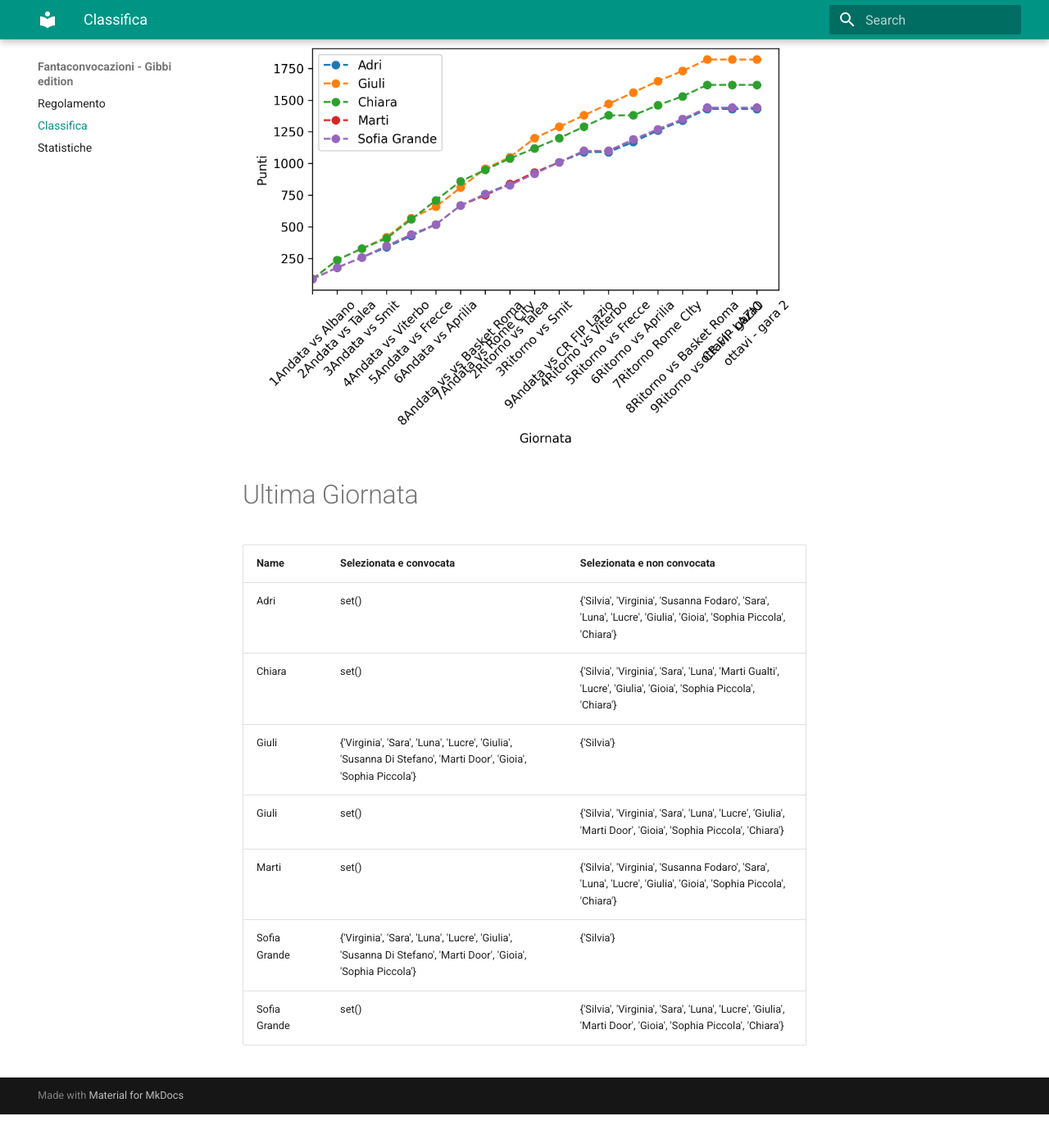
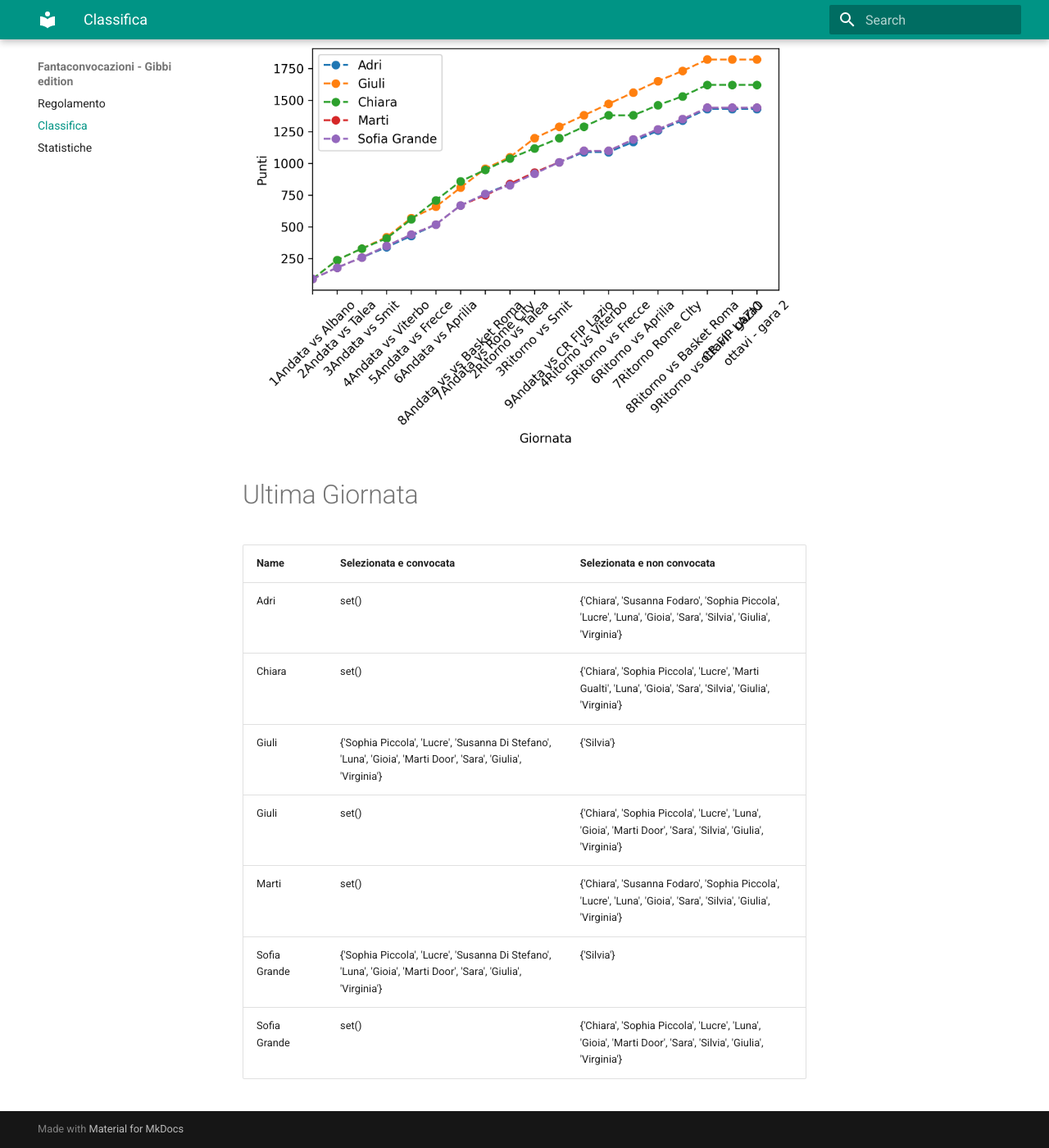
Before and after one commit to martinig94/fantagibbi, an MkDocs documentation site: the page built from docs/Classifica.md, in a window 1280 px wide and 1400 px high, scrolled down 565 px. Shown: the whole window at 82% size. Built offline with MkDocs 1.6.1 and Material for MkDocs 9.7.7, drawn with Linux system fonts in a browser that asks for light colours; before the commit the page ends 1924 px from its top, so only the background shows below that.

Commit message:
Auto-update from main.py

```diff
--- a/docs/Classifica.md
+++ b/docs/Classifica.md
@@ -18,11 +18,11 @@
 <!-- START_TABLE CORRECT -->
 | Name         | Selezionata e convocata                                                                                        | Selezionata e non convocata                                                                                      |
 |:-------------|:---------------------------------------------------------------------------------------------------------------|:-----------------------------------------------------------------------------------------------------------------|
-| Adri         | set()                                                                                                          | {'Silvia', 'Virginia', 'Susanna Fodaro', 'Sara', 'Luna', 'Lucre', 'Giulia', 'Gioia', 'Sophia Piccola', 'Chiara'} |
-| Chiara       | set()                                                                                                          | {'Silvia', 'Virginia', 'Sara', 'Luna', 'Marti Gualti', 'Lucre', 'Giulia', 'Gioia', 'Sophia Piccola', 'Chiara'}   |
-| Giuli        | {'Virginia', 'Sara', 'Luna', 'Lucre', 'Giulia', 'Susanna Di Stefano', 'Marti Door', 'Gioia', 'Sophia Piccola'} | {'Silvia'}                                                                                                       |
-| Giuli        | set()                                                                                                          | {'Silvia', 'Virginia', 'Sara', 'Luna', 'Lucre', 'Giulia', 'Marti Door', 'Gioia', 'Sophia Piccola', 'Chiara'}     |
-| Marti        | set()                                                                                                          | {'Silvia', 'Virginia', 'Susanna Fodaro', 'Sara', 'Luna', 'Lucre', 'Giulia', 'Gioia', 'Sophia Piccola', 'Chiara'} |
-| Sofia Grande | {'Virginia', 'Sara', 'Luna', 'Lucre', 'Giulia', 'Susanna Di Stefano', 'Marti Door', 'Gioia', 'Sophia Piccola'} | {'Silvia'}                                                                                                       |
-| Sofia Grande | set()                                                                                                          | {'Silvia', 'Virginia', 'Sara', 'Luna', 'Lucre', 'Giulia', 'Marti Door', 'Gioia', 'Sophia Piccola', 'Chiara'}     |
+| Adri         | set()                                                                                                          | {'Chiara', 'Susanna Fodaro', 'Sophia Piccola', 'Lucre', 'Luna', 'Gioia', 'Sara', 'Silvia', 'Giulia', 'Virginia'} |
+| Chiara       | set()                                                                                                          | {'Chiara', 'Sophia Piccola', 'Lucre', 'Marti Gualti', 'Luna', 'Gioia', 'Sara', 'Silvia', 'Giulia', 'Virginia'}   |
+| Giuli        | {'Sophia Piccola', 'Lucre', 'Susanna Di Stefano', 'Luna', 'Gioia', 'Marti Door', 'Sara', 'Giulia', 'Virginia'} | {'Silvia'}                                                                                                       |
+| Giuli        | set()                                                                                                          | {'Chiara', 'Sophia Piccola', 'Lucre', 'Luna', 'Gioia', 'Marti Door', 'Sara', 'Silvia', 'Giulia', 'Virginia'}     |
+| Marti        | set()                                                                                                          | {'Chiara', 'Susanna Fodaro', 'Sophia Piccola', 'Lucre', 'Luna', 'Gioia', 'Sara', 'Silvia', 'Giulia', 'Virginia'} |
+| Sofia Grande | {'Sophia Piccola', 'Lucre', 'Susanna Di Stefano', 'Luna', 'Gioia', 'Marti Door', 'Sara', 'Giulia', 'Virginia'} | {'Silvia'}                                                                                                       |
+| Sofia Grande | set()                                                                                                          | {'Chiara', 'Sophia Piccola', 'Lucre', 'Luna', 'Gioia', 'Marti Door', 'Sara', 'Silvia', 'Giulia', 'Virginia'}     |
 <!-- END_TABLE CORRECT -->
```
